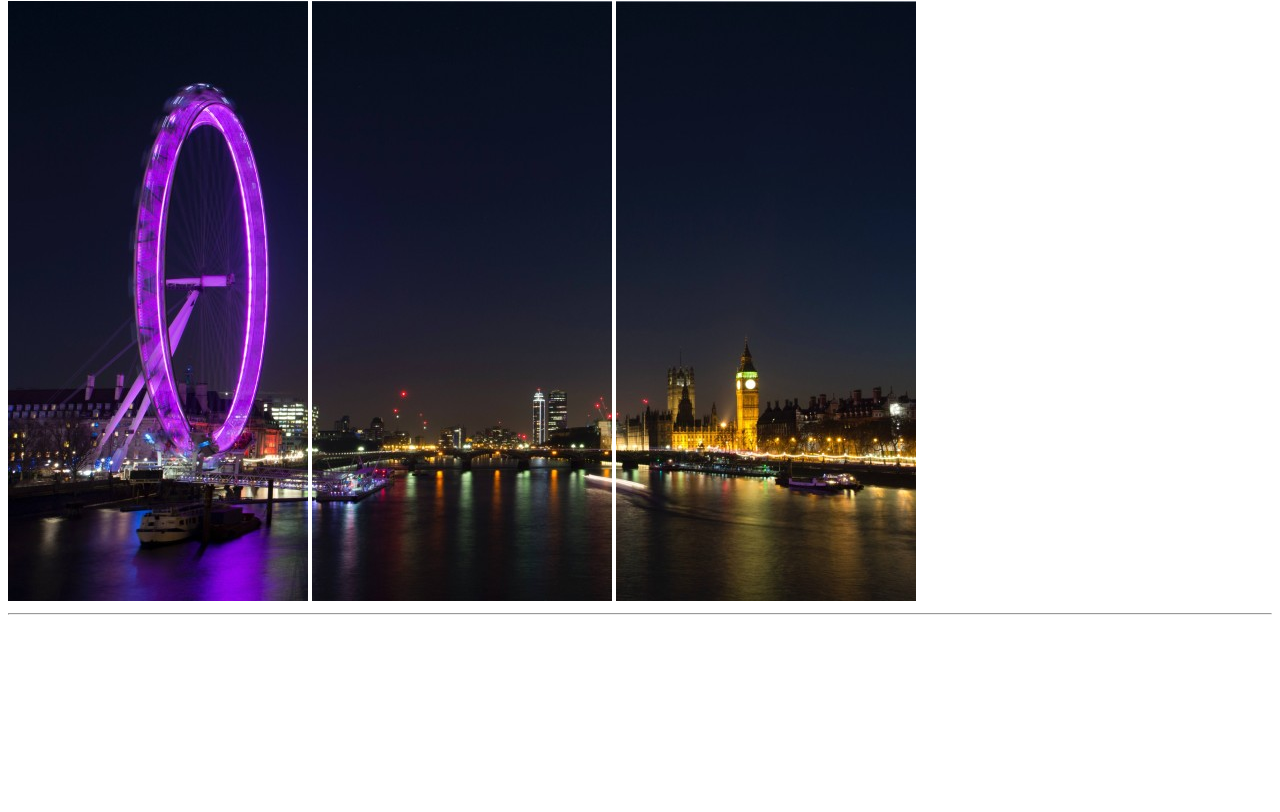
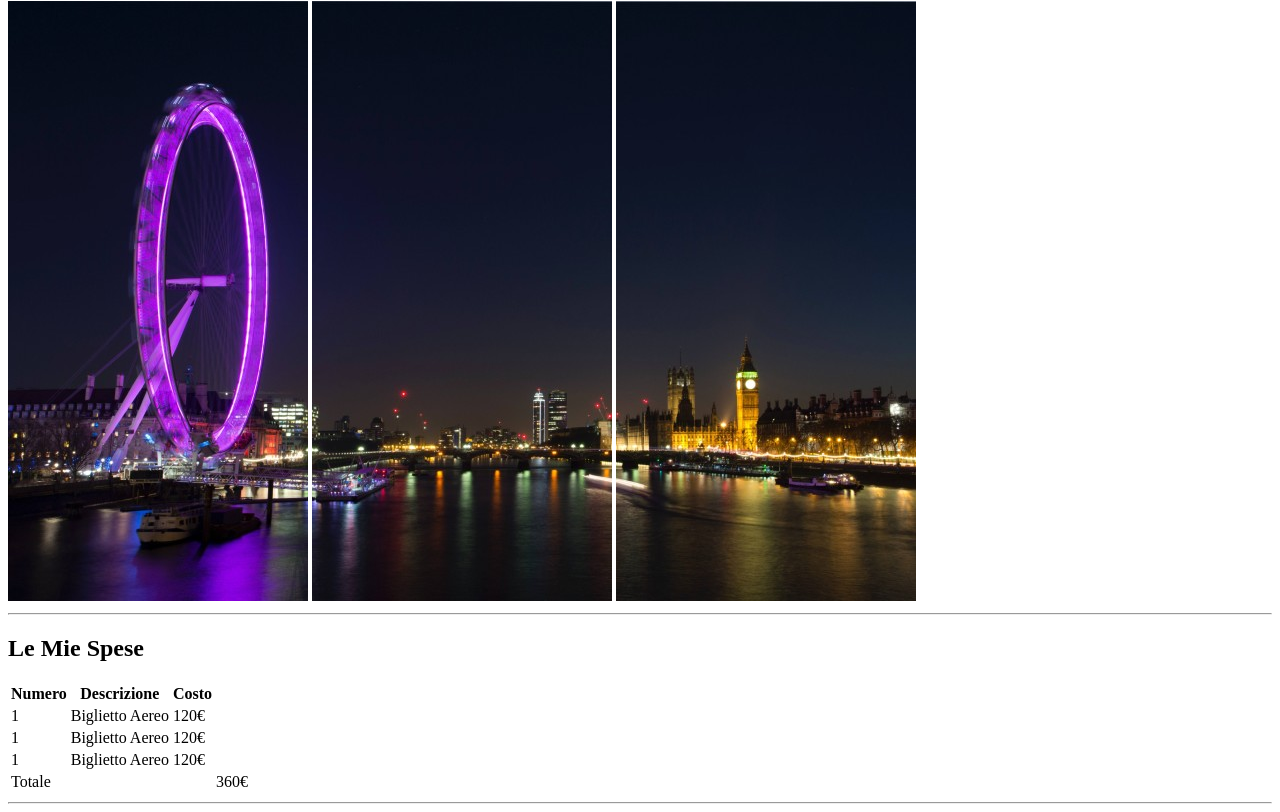
Before and after one commit to luciobo/html-london-trip, a plain HTML site: page index.html in a window 1280 px wide. Shown: the part 79-891 px from the top of the page. Before the commit the page ends 800 px from the top, so only its background shows below. Drawn offline with Linux system fonts and the light colour scheme.

Commit message:
Tabella Spese

```diff
--- a/index.html
+++ b/index.html
@@ -15,6 +15,53 @@
         <hr>
     </header>
     <article>
+        <section>
+            <!-- tebella con lista delle spese -->
+            <h2>Le Mie Spese</h2>
+            <div>
+                <table>
+                    <thead>
+                        <!-- intestazioone tabella -->
+                        <tr>
+                            <th>Numero</th>
+                            <th>Descrizione</th>
+                            <th>Costo</th>
+                        </tr>
+                    </thead>
+
+                    <tbody>
+                        <!-- corpo tabella -->
+                        <tr>
+                            <td>1</td>
+                            <td>Biglietto Aereo</td>
+                            <td>120€</td>
+                        </tr>
+                        <tr>
+                            <td>1</td>
+                            <td>Biglietto Aereo</td>
+                            <td>120€</td>
+                        </tr>
+                        <tr>
+                            <td>1</td>
+                            <td>Biglietto Aereo</td>
+                            <td>120€</td>
+                        </tr>
+                    </tbody>
+                    <tfoot>
+                        <!-- footer tabella -->
+                        <tr>
+                            <td>Totale</td>
+                            <td></td>
+                            <td></td>
+                            <td>360€</td>
+                        </tr>
+                    </tfoot>
+                </table>
+            </div>
+            <hr>
+
+        </section>
+    </article>
 
 </body>
 </html>
```
